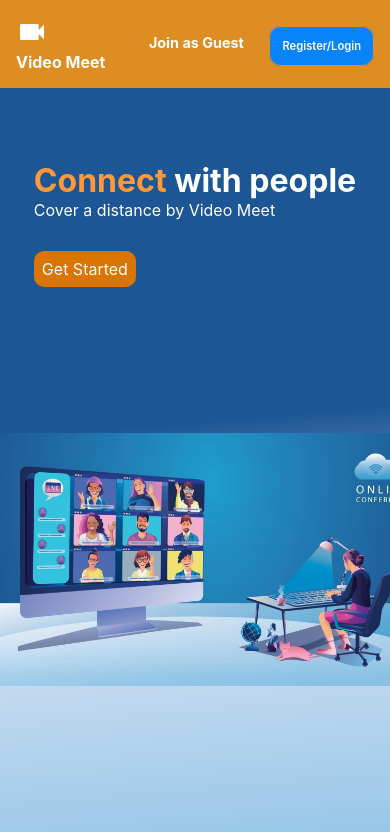
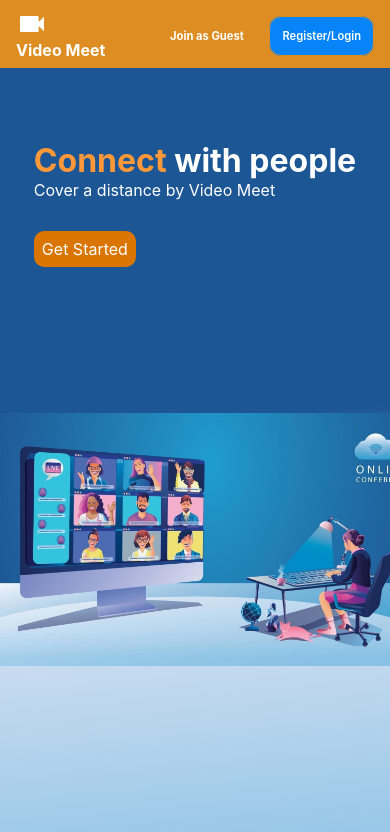
Before and after one commit to rintu98/video-meet, a React (Create React App) app in the folder frontend/: page / in a window 390 px wide. Shown: the top 832 px of the page. Built offline with nearby package versions, Linux system fonts and the light colour scheme.

Commit message:
fixed the error

```diff
--- a/frontend/src/App.css
+++ b/frontend/src/App.css
@@ -226,6 +226,12 @@ html, body {
 }
 
 @media(min-width: 300px) and (max-width: 600px) {
+
+  .navBar {
+    padding-inline: 1rem;
+    padding-block: 0.5rem;
+  }
+
   .username {
     visibility: hidden;
   }
@@ -242,15 +248,25 @@ html, body {
 
   .landingPageContainer nav {
     padding-inline: 1rem;
+    padding-block: 0.5rem;
+    align-items: center;
   }
+
+  .landingPageContainer nav .navHeader {
+    display: flex;
+    flex-direction: column;
+    justify-content: space-around;
+  }
+
 
   .landingPageContainer nav h1 {
     font-size: 1rem;
   }
 
   .landingPageContainer nav .navlist p {
-    font-size: 0.9rem;
+    font-size: 0.7rem;
     font-weight: bold;
+    padding-top: 0.3rem;
   }
 
   .landingPageContainer nav .navlist  div[role='button'] a {
```
